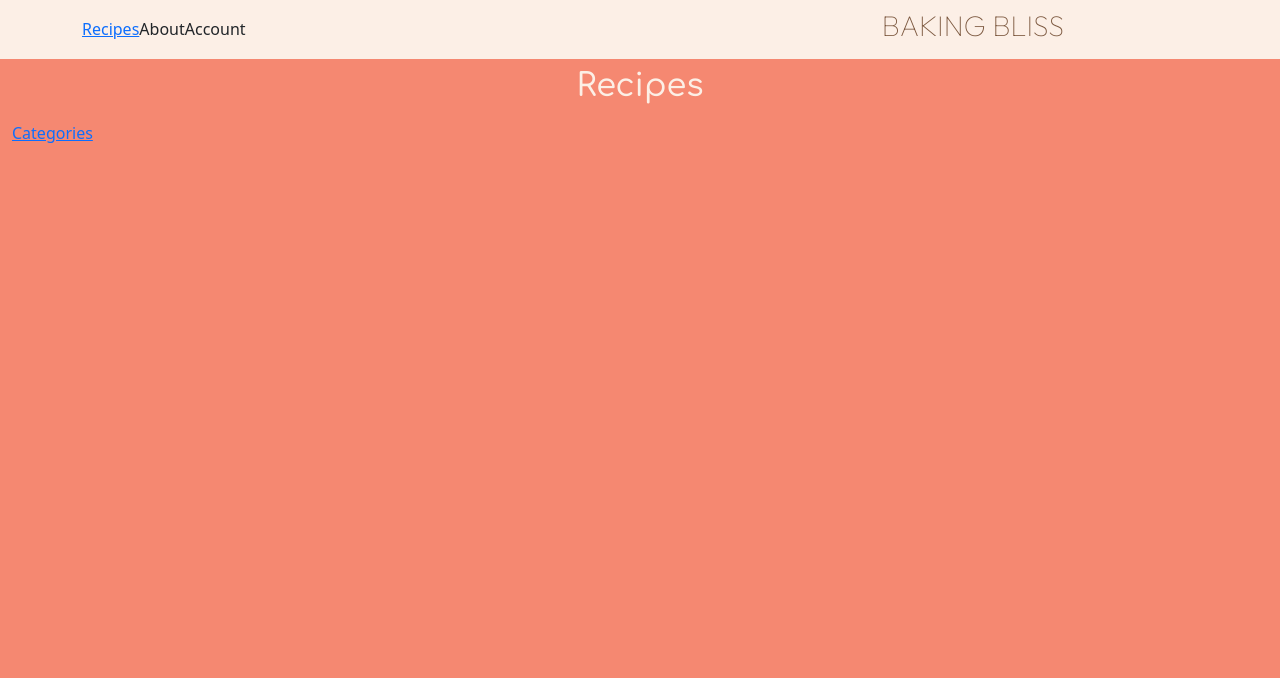
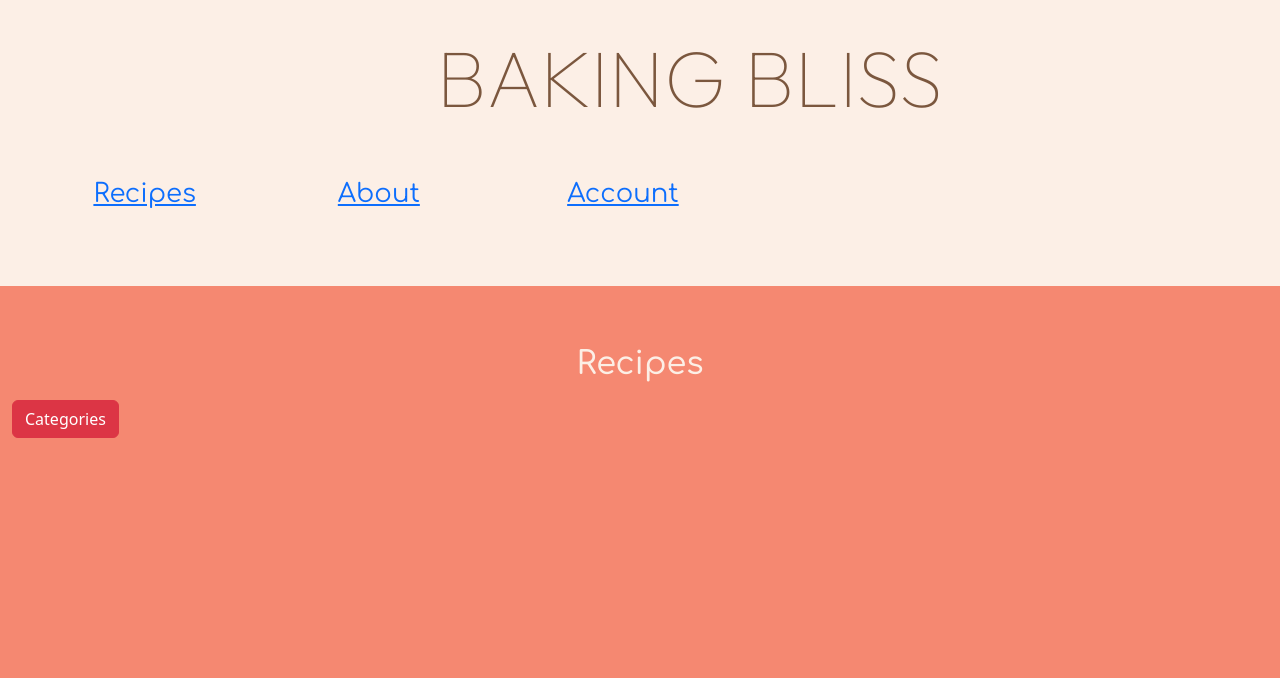
Before and after one commit to cgalpin92/pp4_django_project_baking_bliss, a Django app: page / in a window 1280 px wide. Shown: the top 678 px of the page. Run offline with Django 4.2, Linux system fonts and the light colour scheme; data that the repository does not hold is empty; some libraries are stand-ins or nearby versions; some web fonts are replaced.

Commit message:
add styling to header for all breakpoints

```diff
--- a/recipes/templates/recipes/category.html
+++ b/recipes/templates/recipes/category.html
@@ -9,7 +9,7 @@
         <div class="col">
             <div class="card mb-5">
                 <div class="card-body">
-                    <a href="#">
+                    <a href="{% url 'recipe_category' %}">
                         <h3 class="card-title font-two text-center">{{category.category_name}}</h2>
                     </a>
                 </div>
--- a/recipes/templates/recipes/index.html
+++ b/recipes/templates/recipes/index.html
@@ -6,7 +6,7 @@
     <div class="row">
         <!-- recipe list column -->
         <h2 class="cream-font font-two text-center p-2">Recipes</h2>
-        <a href="{% url 'category' %}">Categories</a>
+        <a href="{% url 'category' %}"><button type="button" class="btn btn-danger">Categories</button></a>
         <div class="col-12">
             <div class="row">
                 {% for recipe in object_list %}
--- a/recipes/urls.py
+++ b/recipes/urls.py
@@ -8,5 +8,5 @@ urlpatterns = [
     path('categories/', views.CategoryList.as_view(), name='category'),
     path('<slug:slug>/', views.recipe_detail, name="recipe_detail"),
 
-    path('category/<category>', views.category_recipes, name="recipe_category")
+    path('category/category/>', views.category_recipes, name="recipe_category")
 ]
--- a/recipes/views.py
+++ b/recipes/views.py
@@ -19,21 +19,19 @@ class CategoryList(generic.ListView):
     template_name = "recipes/category.html"
 
 
-
-
 def category_recipes(request, category):
 
-    queryset = Recipe.objects.filter(
-        category__name__contains = category
-    )
+    recipes = Recipe.objects.filter(category)
     return render(
         request,
         "recipes/recipe_category.html",
         {
             "category": category,
-            "recipe": recipe,
+            "recipes": recipes,
         }
     )
+
+
 
 
 
--- a/static/css/style.css
+++ b/static/css/style.css
@@ -1,19 +1,11 @@
 @import url('https://fonts.googleapis.com/css2?family=Comfortaa:wght@300..700&family=Outfit:wght@100..900&family=Playfair+Display:ital,wght@0,400..900;1,400..900&display=swap');
+
+/* Generic Syles */
 
 body {
     min-height: 100vh;
     display: flex;
     flex-direction: column;
-}
-
-footer {
-    margin-top: auto;
-}
-
-h1 {
-    font-size: 180%;
-    font-weight: 5;
-    margin-right: 12%;
 }
 
 .font-one {
@@ -24,16 +16,36 @@ h1 {
     font-family: 'Comfortaa', sans-serif;
 }
 
-.main-color {
-    background-color: #F58871;
-}
-
 .cream-color {
     background-color: #FCEFE6;
 }
 
 .brown-color {
     color: #7B573E;
+}
+
+/* Header Styles */
+
+header {
+    display: flex;
+    justify-content: space-between;
+}
+
+h1 {
+    font-size: 230%;
+    font-weight: 5;
+    margin-left: -23%;
+    padding: 6%
+}
+
+li.nav-item {
+    margin-top: 10%;
+}
+
+/* Main Styles */
+
+.main-color {
+    background-color: #F58871;
 }
 
 .blush-color {
@@ -48,3 +60,95 @@ h1 {
     font-size: smaller;
     font-weight: 200;
 }
+
+
+/* footer styles */
+
+footer {
+    margin-top: auto;
+}
+
+@media screen and (max-width: 374px) {
+
+    h1 {
+        font-size: 200%;
+        margin-left: -18%;
+    }
+
+    button.navbar-toggler {
+        padding: 11%;
+        margin-top: 9%;
+    }
+}
+
+@media screen and (min-width: 768px) {
+    h1 {
+        font-size: 400%;
+        margin-left: -44%;
+        padding: 3%S;
+    }
+
+    nav {
+        margin-left: 6%;
+    }
+
+    nav.navbar.navbar-expand-lg {
+        margin: 5%;
+    }
+
+
+    li.nav-item {
+        margin-top: 25%;
+    }
+}
+
+
+@media screen and (min-width: 992px) {
+
+    header {
+        display: flex;
+        flex-direction: column-reverse;
+        align-items: center;
+        margin-bottom: 4%;
+    }
+
+    h1 {
+        font-size: 500%;
+        padding-left: 21%;
+    }
+
+    nav.navbar.navbar-expand-lg {
+        width: 100%;
+    }
+
+    .margin-left {
+        margin-left: 26%;
+        margin-bottom: -7%;
+    }
+
+    .navbar-expand-lg .navbar-nav {
+        font-size: 142%;
+        margin-left: -10%;
+        align-items: baseline;
+    }
+
+    #nav-item-one {
+        margin-left: 40%;
+    }
+
+    #nav-item-two {
+        margin-left: 223%;
+    }
+
+    #nav-item-three {
+        margin-left: 296%;
+    }
+}
+
+@media screen and (min-width: 1200px) {
+
+    .navbar-expand-lg .navbar-nav {
+        font-size: 162%;
+    }
+
+}
--- a/templates/base.html
+++ b/templates/base.html
@@ -30,15 +30,24 @@
                         <span class="navbar-toggler-icon"></span>
                     </button>
                     <div class="collapse navbar-collapse" id="navbarText">
-                        <ul class="navbar-nav me-auto mb-2 mb-lg-0">
+                        <ul class="navbar-nav me-auto mb-2 mb-lg-0 font-two">
                             <a href="{% url 'home' %}">
-                                <li class="nav-item">Recipes</li>
+                                <li class="nav-item" id="nav-item-one">Recipes</li>
                             </a>
-                            <li class="nav-item">About</li>
-                            <li class="nav-item">Account</li>
+                            <a href="">
+                                <li class="nav-item" id="nav-item-two">About</li>
+                            </a>
+                            <a href="">
+                                <li class="nav-item" id="nav-item-three">Account</li>
+                            </a>
                         </ul>
                     </div>
                 </div>
+                <!--<h1 class="brown-color font-one text-uppercase">Baking Bliss</h1>-->
+            </div>
+        </nav>
+        <nav class="margin-left">
+            <div class="container">
                 <h1 class="brown-color font-one text-uppercase">Baking Bliss</h1>
             </div>
         </nav>
```
Also changed, not shown: recipes/templates/recipes/recipe_category.html (+2 -16 lines).
